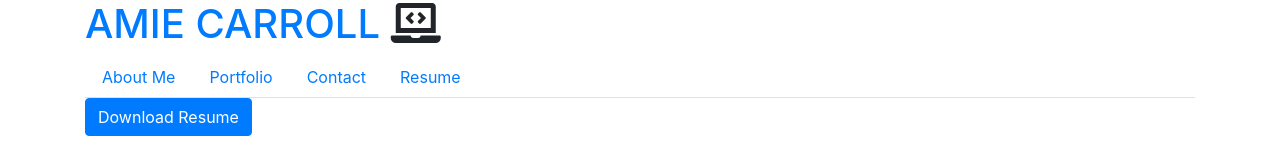
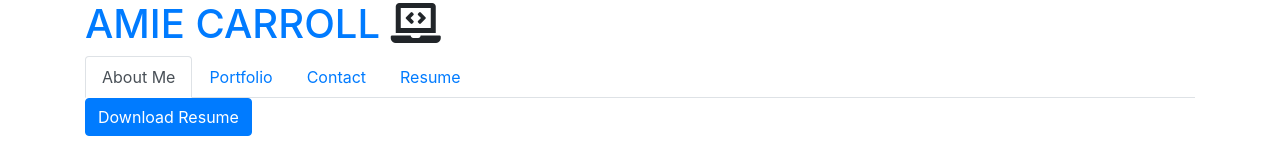
Before and after one commit to amiedawn/react-portfolio-test, a React (Create React App) app: page / in a window 1280 px wide. Shown: the top 160 px of the page. Built offline with nearby package versions, Linux system fonts and the light colour scheme.

Commit message:
separate pages not working

```diff
--- a/src/App.js
+++ b/src/App.js
@@ -1,8 +1,9 @@
 import React, { useState } from "react";
 import Header from "./components/Header";
-import Navigation from "./components/Header/Navigation/NavTabs";
-import About from "./components/Header/Navigation/pages/About";
-import Contact from "./components/Header/Navigation/pages/Contact";
+import Navigation from "./components/Navigation/NavTabs";
+//import Navigation from './components/Navigation/NavbarContainer';
+import About from "./components/Navigation/pages/About";
+import Contact from "./components/Navigation/pages/Contact";
 //import Project from "./components/Project/index";
 //import Resume from "./components/Resume/index";
 //import Footer from "./components/Footer/index";
@@ -12,11 +13,14 @@ import 'bootstrap/dist/css/bootstrap.min.css';
 import Button from 'react-bootstrap/Button';
 
 function App() {
-  const [currentPage, handlePageChange] = useState("About");
+  const [tabs] = useState(["About Me", "Portfolio", "Contact", "Resume"]);
+
+  const [currentPage, handlePageChange] = useState(tabs[0]);
   return (
-    <div className="container">
+    <div className='container'>
       <Header>
         <Navigation
+          tabs={tabs}
           currentPage={currentPage}
           handlePageChange={handlePageChange}
         />
@@ -27,7 +31,6 @@ function App() {
       <Contact></Contact>
     </div>
   );
-
 }
 
 export default App;
--- a/src/components/Header/Navigation/pages/About.js
+++ /dev/null
@@ -1,36 +0,0 @@
-//import React, { Component } from "react";
-import React from "react";
-//import bioPic from "../../../../../assets/cover/bio-pic.png";
-import bioPic from "../../../../assets/images/bio-pic.png";
-
-//class About extends Component {
-//  render() {
-//    return (
-  const About = () => (
-      <div className="my-5 text-center">
-        <h1 id="about">About Me</h1>
-        <img
-          src={bioPic}
-          className="my-2"
-          style={{ width: "15%" }}
-          alt="pic of author"
-        />
-        <p>
-          I am a former project manager, recently turned full-stack web
-          developer. I love working on strong, collaborative teams toward a
-          common goal. Learning new web technologies is my latest passion, and I
-          get great satisfaction completing unique projects.
-        </p>
-        <p>
-          Though I grew up in the Midwest, I currently live in Southern Utah.
-          When I am not in front of a computer, I enjoy spending time with my
-          family, especially watching my kids perform their talents in singing,
-          soccer, and gymnastics. Staying fit and serving in my church are also
-          important to me.
-        </p>
-      </div>
-    );
-//  }
-//}
-
-export default About;
--- a/src/components/Header/Navigation/NavTabs.js
+++ b/src/components/Navigation/NavTabs.js
@@ -1,8 +1,13 @@
 import React from "react";
 
 // Props are passed through our functional component.
-function NavTabs({currentPage, handlePageChange}) {
-  const tabs = ["About Me", "Portfolio", "Contact", "Resume"];
+function NavTabs(props) {
+  const {
+    tabs = [],
+    currentPage,
+    handlePageChange,
+  } = props;
+
   return (
     <ul className="nav nav-tabs">
       {tabs.map((tab) => (
--- a/src/components/Header/Navigation/PortfolioContainer.js
+++ b/src/components/Navigation/NavbarContainer.js
@@ -5,7 +5,7 @@ import About from "./pages/About";
 import Contact from "./pages/Contact";
 import Resume from "./pages/Resume";
 
-function Portfolio() {
+function Navbar() {
   // About is the default page
   const [currentPage, handlePageChange] = useState("About");
 
@@ -32,4 +32,4 @@ function Portfolio() {
     );
 };
 
-export default Portfolio;
+export default Navbar;
--- /dev/null
+++ b/src/components/Navigation/pages/About.js
@@ -0,0 +1,29 @@
+import React from "react";
+import bioPic from "../../../assets/images/bio-pic.png";
+
+const About = () => (
+  <div className="my-5 text-center">
+    <h1 id="about">About Me</h1>
+    <img
+      src={bioPic}
+      className="my-2"
+      style={{ width: "15%" }}
+      alt="pic of author"
+    />
+    <p>
+      I am a former project manager, recently turned full-stack web
+      developer. I love working on strong, collaborative teams toward a
+      common goal. Learning new web technologies is my latest passion, and I
+      get great satisfaction completing unique projects.
+    </p>
+    <p>
+      Though I grew up in the Midwest, I currently live in Southern Utah.
+      When I am not in front of a computer, I enjoy spending time with my
+      family, especially watching my kids perform their talents in singing,
+      soccer, and gymnastics. Staying fit and serving in my church are also
+      important to me.
+    </p>
+  </div>
+);
+
+export default About;
--- a/src/components/Header/Navigation/pages/Contact.js
+++ b/src/components/Navigation/pages/Contact.js
@@ -1,6 +1,5 @@
 import React, { useState } from "react";
-
-import { validateEmail } from "../../../../utils/helpers";
+import { validateEmail } from "../../../utils/helpers";
 
 function ContactForm() {
   const [formState, setFormState] = useState({
```
Also changed, not shown: src/components/Header.js (renamed from src/components/Header/index.js), src/components/Navigation/pages/Portfolio/Project/ProjectCard.js (added), src/components/Navigation/pages/Portfolio/Project/Wrapper.js (added), src/components/Navigation/pages/Portfolio/Project/index.js (renamed from src/components/Header/Navigation/pages/Portfolio/Project/index.js), src/components/Navigation/pages/Resume.js (renamed from src/components/Header/Navigation/pages/Resume.js).
